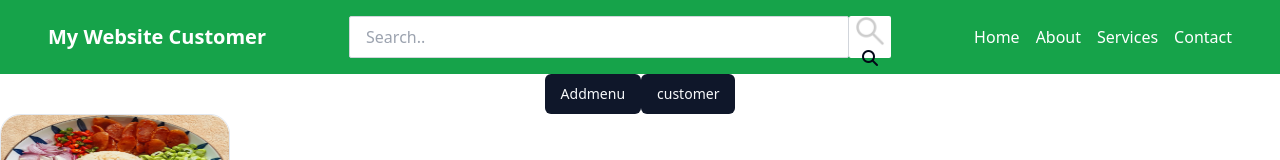
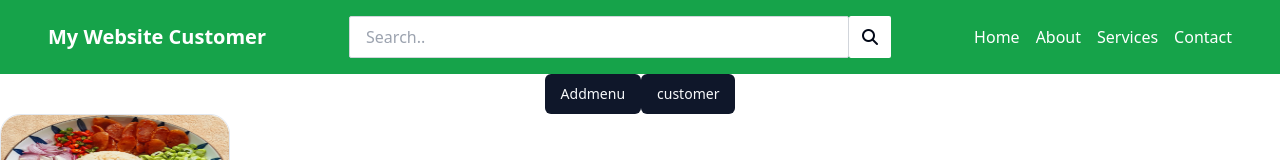
Before and after one commit to Autsada555/PJ480-React, a React (Vite) app in the folder frontend/: page / in a window 1280 px wide. Shown: the top 160 px of the page. Built offline with nearby package versions, Linux system fonts and the light colour scheme.

Commit message:
updateNav

```diff
--- a/frontend/src/pages/admin/navbar.tsx
+++ b/frontend/src/pages/admin/navbar.tsx
@@ -23,7 +23,7 @@ function Navbar() {
                             type="submit"
                             className="h-[42px] w-[42px] hover:bg-gray-500 bg-white rounded-[2px]"
                         >
-                            <img className="h-[30px] flex pl-[6px]" src="src\assets\search.png" alt="search" />
+                            {/* <img className="h-[30px] flex pl-[6px]" src="src\assets\search.png" alt="search" /> */}
                             <i className="fas fa-search"></i>
                         </button>
                     </form>
--- a/frontend/src/pages/customer/navbar.tsx
+++ b/frontend/src/pages/customer/navbar.tsx
@@ -23,7 +23,7 @@ function Navbar() {
                             type="submit"
                             className="h-[42px] w-[42px] hover:bg-gray-500 bg-white rounded-[2px]"
                         >
-                            <img className="h-[30px] flex pl-[6px]" src="src\assets\search.png" alt="search" />
+                            {/* <img className="h-[30px] flex pl-[6px]" src="src\assets\search.png" alt="search" /> */}
                             <i className="fas fa-search"></i>
                         </button>
                     </form>
```
